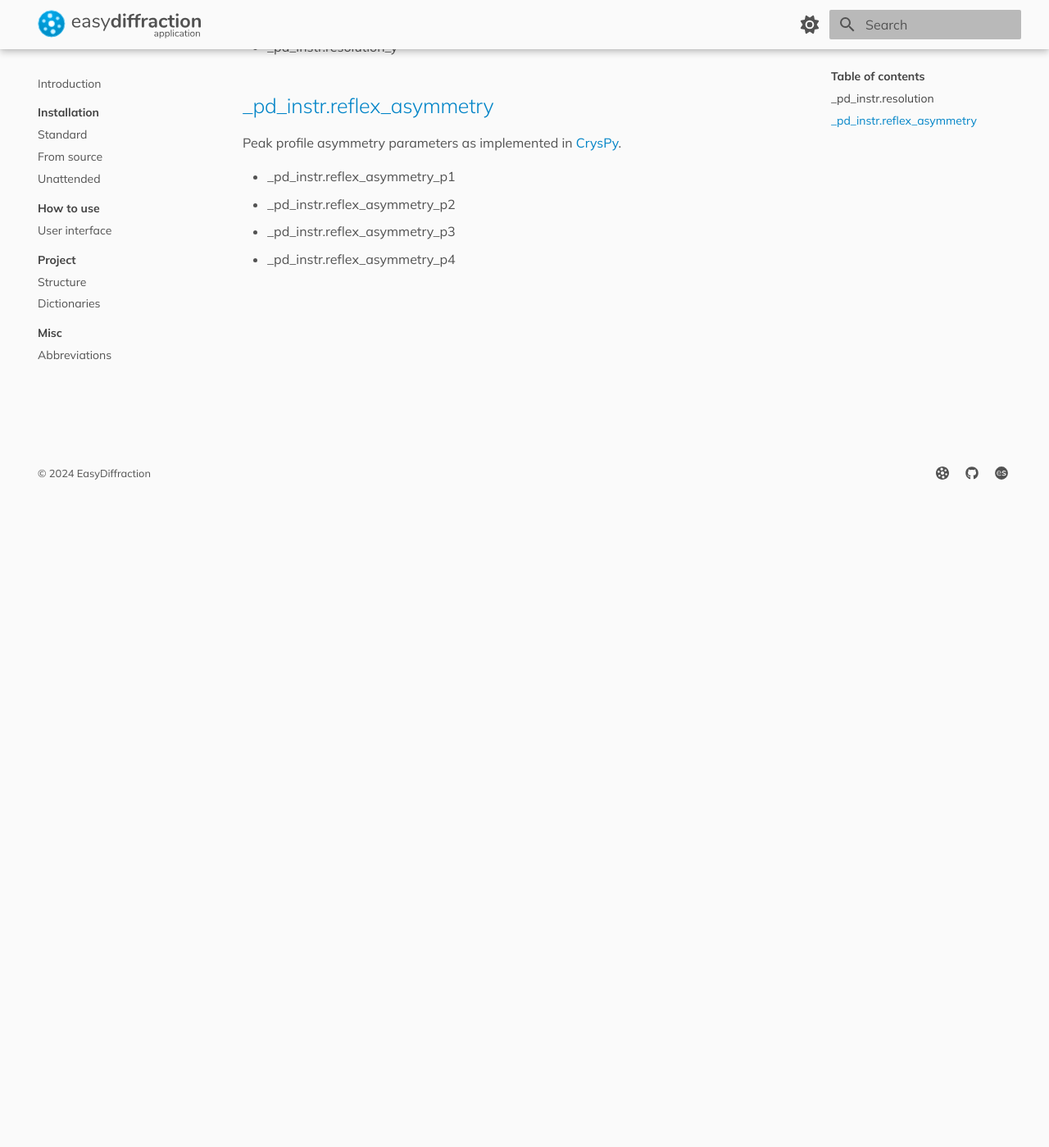
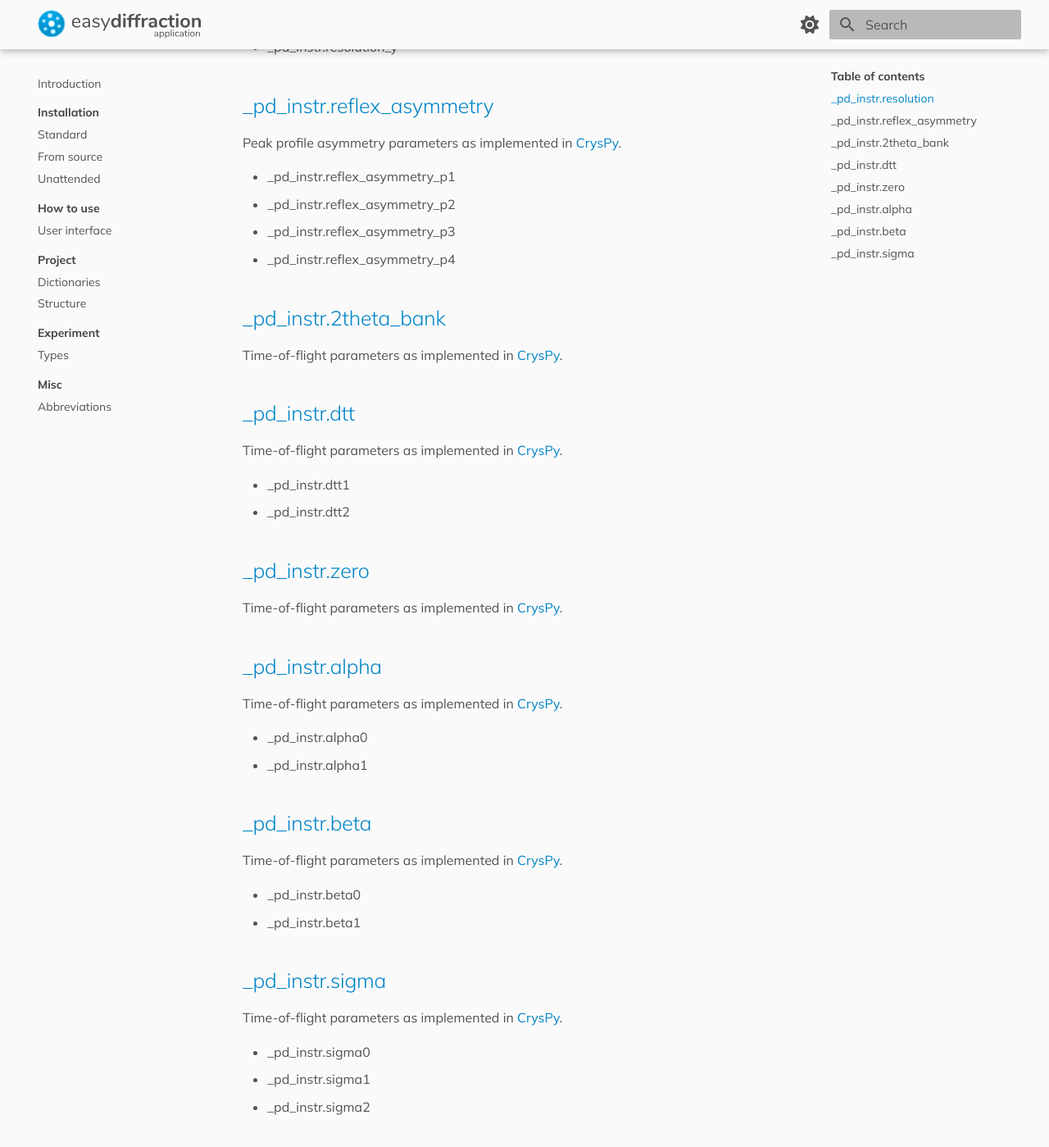
Before and after one commit to EasyScience/EasyDiffractionAppDocs, an MkDocs documentation site: the page built from docs/project/dictionaries/_pd_instr.md, in a window 1280 px wide and 1400 px high, scrolled down 791 px. Shown: the whole window at 82% size. Built offline with MkDocs 1.6.1 and Material for MkDocs 9.7.7, drawn with Linux system fonts in a browser that asks for light colours; comment, search, counter and statistics services are not loaded; before the commit the page ends 1209 px from its top, so only the background shows below that.

Commit message:
Add more experiment types and keywords

````diff
--- /dev/null
+++ b/docs/experiment/types.md
@@ -0,0 +1,162 @@
+[3]: ../../misc/abbreviations
+
+# Experiment types
+
+### [pd-neut-cwl][3]{:.label-experiment}
+
+```c++
+data_hrpt
+
+_diffrn_radiation.probe neutron
+
+_diffrn_radiation_wavelength.wavelength 1.494
+
+_pd_calib.2theta_offset  0.6225(4)
+
+_pd_instr.resolution_u  0.0834
+_pd_instr.resolution_v -0.1168
+_pd_instr.resolution_w  0.123
+_pd_instr.resolution_x  0
+_pd_instr.resolution_y  0.0797
+
+_pd_instr.reflex_asymmetry_p1 0
+_pd_instr.reflex_asymmetry_p2 0
+_pd_instr.reflex_asymmetry_p3 0
+_pd_instr.reflex_asymmetry_p4 0
+
+loop_
+_pd_phase_block.id
+_pd_phase_block.scale
+lbco 9.0976(3)
+
+loop_
+_pd_background.line_segment_X
+_pd_background.line_segment_intensity
+_pd_background.X_coordinate
+ 10  174.3  2theta
+ 20  159.8  2theta
+ 30  167.9  2theta
+ 50  166.1  2theta
+ 70  172.3  2theta
+ 90  171.1  2theta
+110  172.4  2theta
+130  182.5  2theta
+150  173.0  2theta
+165  171.1  2theta
+
+loop_
+_pd_meas.2theta_scan
+_pd_meas.intensity_total
+_pd_meas.intensity_total_su
+ 10.00  167  12.6
+ 10.05  157  12.5
+ 10.10  187  13.3
+ 10.15  197  14.0
+ 10.20  164  12.5
+ 10.25  171  13.0
+...
+164.60  153  20.7
+164.65  173  30.1
+164.70  187  27.9
+164.75  175  38.2
+164.80  168  30.9
+164.85  109  41.2
+```
+
+### [pd-neut-tof][3]{:.label-experiment}
+
+```c++
+data_wish
+
+_diffrn_radiation.probe neutron
+
+_pd_instr.2theta_bank 152.827
+
+_pd_instr.dtt1 20773.1(3)
+_pd_instr.dtt2    -1.08308
+_pd_instr.zero   -13.7(5)
+
+_pd_instr.alpha0 -0.009(1)
+_pd_instr.alpha1  0.109(2)
+_pd_instr.beta0   0.00670(3)
+_pd_instr.beta1   0.0100(3)
+_pd_instr.sigma0  0
+_pd_instr.sigma1  0
+_pd_instr.sigma2 15.7(8)
+
+loop_
+_pd_phase_block.id
+_pd_phase_block.scale
+ncaf 1.093(5)
+
+loop_
+_pd_background.line_segment_X
+_pd_background.line_segment_intensity
+_pd_background.X_coordinate
+  9162.3  465(38) time-of-flight
+ 11136.8  593(30) time-of-flight
+ 14906.5  546(18) time-of-flight
+ 17352.2  496(14) time-of-flight
+ 20179.5  452(10) time-of-flight
+ 22176.0  468(12) time-of-flight
+ 24644.7  380(6)  time-of-flight
+ 28257.2  378(4)  time-of-flight
+ 34034.4  328(4)  time-of-flight
+ 41214.6  323(3)  time-of-flight
+ 49830.9  273(3)  time-of-flight
+ 58204.9  260(4)  time-of-flight
+ 70186.9  262(5)  time-of-flight
+ 82103.2  268(5)  time-of-flight
+102712.0  262(15) time-of-flight
+
+loop_
+_pd_meas.time_of_flight
+_pd_meas.intensity_total
+_pd_meas.intensity_total_su
+  9001.0  616.523  124.564
+  9006.8  578.769  123.141
+  9012.6  574.184  120.507
+  9018.5  507.739  111.300
+  9024.3  404.672  101.616
+  9030.1  469.244  107.991
+...
+103085.0  275.072   60.978
+103151.4  214.187   55.675
+103217.9  256.211   62.825
+103284.4  323.872   73.082
+103351.0  242.382   65.736
+103417.6  277.666   73.837
+```
+
+### [sc-neut-cwl][3]{:.label-experiment}
+
+```c++
+data_heidi
+
+_diffrn_radiation.probe neutron
+
+_diffrn_radiation_wavelength.wavelength 0.793
+
+loop_
+_exptl_crystal.id
+_exptl_crystal.scale
+tbti 2.92(6)
+
+loop_
+_refln.index_h
+_refln.index_k
+_refln.index_l
+_refln.intensity_meas
+_refln.intensity_meas_su
+ 1  1  1   194.5677    2.3253
+ 2  2  0    22.6319    1.1233
+ 3  1  1    99.2917    2.5620
+ 2  2  2   219.2877    3.2522
+...
+16  8  8    29.3063   12.6552
+17  7  7  1601.5154  628.8915
+13 13  7  1176.0896  414.6018
+19  5  1     0.8334   20.4207
+15  9  9    10.9864    8.0650
+12 12 10    14.4074   11.3800
+```
--- a/docs/project/dictionaries.md
+++ b/docs/project/dictionaries.md
@@ -10,6 +11,11 @@ All names for describing the EasyDiffraction project are divided into several di
 
 This dictionary provides data names for describing model parameters.
 
+### [pd-neut-cwl][3]{:.label-experiment} [pd-neut-tof][3]{:.label-experiment} [sc-neut-cwl][3]{:.label-experiment} [pd-xray][3]{:.label-experiment}
+
+* [\_space_group](dictionaries/_space_group.md) [coreCIF][1]{:.label-cif}
+    * [\_space_group.name_H-M_alt](dictionaries/_space_group.md) [coreCIF][1]{:.label-cif}
+    * [\_space_group.IT_coordinate_system_code](dictionaries/_space_group.md) [coreCIF][1]{:.label-cif}
 * [\_cell](dictionaries/_cell.md) [coreCIF][1]{:.label-cif}
     * [\_cell.angle_alpha](dictionaries/_cell.md) [coreCIF][1]{:.label-cif}
     * [\_cell.angle_beta](dictionaries/_cell.md) [coreCIF][1]{:.label-cif}
@@ -28,22 +34,30 @@ This dictionary provides data names for describing model parameters.
     * [\_atom_site.B_iso_or_equiv](dictionaries/_atom_site.md) [coreCIF][1]{:.label-cif}
     * [\_atom_site.site_symmetry_multiplicity](dictionaries/_atom_site.md) [coreCIF][1]{:.label-cif}
     * [\_atom_site.Wyckoff_symbol](dictionaries/_atom_site.md) [coreCIF][1]{:.label-cif}
-* [\_space_group](dictionaries/_space_group.md) [coreCIF][1]{:.label-cif}
-    * [\_space_group.name_H-M_alt](dictionaries/_space_group.md) [coreCIF][1]{:.label-cif}
-    * [\_space_group.IT_coordinate_system_code](dictionaries/_space_group.md) [coreCIF][1]{:.label-cif}
 
 ## Experiment and instrument dictionary
 
 This dictionary provides data names for describing experimental and instrumental parameters.
 
+### [pd-neut-cwl][3]{:.label-experiment} [pd-neut-tof][3]{:.label-experiment} [sc-neut-cwl][3]{:.label-experiment} [pd-xray][3]{:.label-experiment}
+
 * [\_diffrn_radiation](dictionaries/_diffrn_radiation.md) [coreCIF][1]{:.label-cif}
     * [\_diffrn_radiation.probe](dictionaries/_diffrn_radiation.md) [coreCIF][1]{:.label-cif}
+
+### [pd-neut-cwl][3]{:.label-experiment} [sc-neut-cwl][3]{:.label-experiment} [pd-xray][3]{:.label-experiment}
+
 * [\_diffrn_radiation_wavelength](dictionaries/_diffrn_radiation_wavelength.md) [coreCIF][1]{:.label-cif}
     * [\_diffrn_radiation_wavelength.wavelength](dictionaries/_diffrn_radiation_wavelength.md) [coreCIF][1]{:.label-cif}
 * [\_pd_background](dictionaries/_pd_background.md) [pdCIF][2]{:.label-cif}
     * [\_pd_background.line_segment_X](dictionaries/_pd_background.md) [pdCIF][2]{:.label-cif}
     * [\_pd_background.line_segment_intensity](dictionaries/_pd_background.md) [pdCIF][2]{:.label-cif}
     * [\_pd_background.X_coordinate](dictionaries/_pd_background.md) [pdCIF][2]{:.label-cif}
+* [\_pd_phase_block](dictionaries/_pd_phase.md) [pdCIF][2]{:.label-cif}
+    * [\_pd_phase_block.id](dictionaries/_pd_phase.md) [pdCIF][2]{:.label-cif}
+    * [\_pd_phase_block.scale](dictionaries/_pd_phase.md) [customCIF][0]{:.label-cif}
+
+### [pd-neut-cwl][3]{:.label-experiment}
+
 * [\_pd_calib](dictionaries/_pd_calib.md) [pdCIF][2]{:.label-cif}
     * [\_pd_calib.2theta_offset](dictionaries/_pd_calib.md) [pdCIF][2]{:.label-cif}
 * [\_pd_instr](dictionaries/_pd_instr.md) [pdCIF][2]{:.label-cif}
@@ -60,6 +74,33 @@ This dictionary provides data names for describing experimental and instrumental
     * [\_pd_meas.2theta_scan](dictionaries/_pd_meas.md) [pdCIF][2]{:.label-cif}
     * [\_pd_meas.intensity_total](dictionaries/_pd_meas.md) [pdCIF][2]{:.label-cif}
     * [\_pd_meas.intensity_total_su](dictionaries/_pd_meas.md) [pdCIF][2]{:.label-cif}
-* [\_pd_phase_block](dictionaries/_pd_phase.md) [pdCIF][2]{:.label-cif}
-    * [\_pd_phase_block.id](dictionaries/_pd_phase.md) [pdCIF][2]{:.label-cif}
-    * [\_pd_phase_block.scale](dictionaries/_pd_phase.md) [customCIF][0]{:.label-cif}
+
+### [pd-neut-tof][3]{:.label-experiment}
+
+* [\_pd_instr](dictionaries/_pd_instr.md) [pdCIF][2]{:.label-cif}
+    * [\_pd_instr.zero](dictionaries/_pd_instr.md) [customCIF][0]{:.label-cif}
+    * [\_pd_instr.dtt1](dictionaries/_pd_instr.md) [customCIF][0]{:.label-cif}
+    * [\_pd_instr.dtt2](dictionaries/_pd_instr.md) [customCIF][0]{:.label-cif}
+    * [\_pd_instr.2theta_bank](dictionaries/_pd_instr.md) [customCIF][0]{:.label-cif}
+    * [\_pd_instr.alpha0](dictionaries/_pd_instr.md) [customCIF][0]{:.label-cif}
+    * [\_pd_instr.alpha1](dictionaries/_pd_instr.md) [customCIF][0]{:.label-cif}
+    * [\_pd_instr.beta0](dictionaries/_pd_instr.md) [customCIF][0]{:.label-cif}
+    * [\_pd_instr.beta1](dictionaries/_pd_instr.md) [customCIF][0]{:.label-cif}
+    * [\_pd_instr.sigma0](dictionaries/_pd_instr.md) [customCIF][0]{:.label-cif}
+    * [\_pd_instr.sigma1](dictionaries/_pd_instr.md) [customCIF][0]{:.label-cif}
+    * [\_pd_instr.sigma2](dictionaries/_pd_instr.md) [customCIF][0]{:.label-cif}
+* [\_pd_meas](dictionaries/_pd_meas.md) [pdCIF][2]{:.label-cif}
+    * [\_pd_meas.time_of_flight](dictionaries/_pd_meas.md) [pdCIF][2]{:.label-cif}
+    * [\_pd_meas.intensity_total](dictionaries/_pd_meas.md) [pdCIF][2]{:.label-cif}
+    * [\_pd_meas.intensity_total_su](dictionaries/_pd_meas.md) [pdCIF][2]{:.label-cif}
+
+### [sc-neut-cwl][3]{:.label-experiment}
+
+* [\_extinction](dictionaries/_extinction.md) [customCIF][0]{:.label-cif}
+    * [\_extinction.model](dictionaries/_extinction.md) [customCIF][0]{:.label-cif}
+    * [\_extinction.mosaicity](dictionaries/_extinction.md) [customCIF][0]{:.label-cif}
+    * [\_extinction.radius](dictionaries/_extinction.md) [customCIF][0]{:.label-cif}
+
+* [\_exptl_crystal](dictionaries/_exptl_crystal.md) [customCIF][0]{:.label-cif}
+    * [\_exptl_crystal.id](dictionaries/_exptl_crystal.md) [customCIF][0]{:.label-cif}
+    * [\_exptl_crystal.scale](dictionaries/_exptl_crystal.md) [customCIF][0]{:.label-cif}
--- a/docs/project/dictionaries/_pd_instr.md
+++ b/docs/project/dictionaries/_pd_instr.md
@@ -34,3 +34,40 @@ Peak profile asymmetry parameters as implemented in [CrysPy](https://cryspy.fr).
 * \_pd_instr.reflex_asymmetry_p2
 * \_pd_instr.reflex_asymmetry_p3
 * \_pd_instr.reflex_asymmetry_p4
+
+## [\_pd_instr.2theta_bank](#)
+
+Time-of-flight parameters as implemented in [CrysPy](https://cryspy.fr).
+
+## [\_pd_instr.dtt](#)
+
+Time-of-flight parameters as implemented in [CrysPy](https://cryspy.fr).
+
+* \_pd_instr.dtt1
+* \_pd_instr.dtt2
+
+## [\_pd_instr.zero](#)
+
+Time-of-flight parameters as implemented in [CrysPy](https://cryspy.fr).
+
+## [\_pd_instr.alpha](#)
+
+Time-of-flight parameters as implemented in [CrysPy](https://cryspy.fr).
+
+* \_pd_instr.alpha0
+* \_pd_instr.alpha1
+
+## [\_pd_instr.beta](#)
+
+Time-of-flight parameters as implemented in [CrysPy](https://cryspy.fr).
+
+* \_pd_instr.beta0
+* \_pd_instr.beta1
+
+## [\_pd_instr.sigma](#)
+
+Time-of-flight parameters as implemented in [CrysPy](https://cryspy.fr).
+
+* \_pd_instr.sigma0
+* \_pd_instr.sigma1
+* \_pd_instr.sigma2
--- a/mkdocs.yml
+++ b/mkdocs.yml
@@ -1,5 +1,10 @@
 # Project information
-site_name: EasyDiffraction
+site_name: EasyDiffraction Application
+site_url: https://docs.easydiffraction.org/app
+
+# Repository
+repo_url: https://github.com/easyscience/EasyDiffractionAppDocs
+edit_uri: edit/develop/docs/
 
 # Copyright
 copyright: © 2024 EasyDiffraction
@@ -10,9 +15,11 @@ theme:
   custom_dir: overrides
   features:
     - content.action.edit
+    #- content.action.view
     - content.code.annotate
     - content.code.copy  # Auto generated button to copy a code block's content
     - content.tooltips
+    - navigation.footer
     - navigation.indexes
     - navigation.sections
     - navigation.top  # Back-to-top button
@@ -44,13 +51,7 @@ theme:
     edit: material/file-edit-outline
   favicon: assets/favicon.ico
 
-# Customization
-extra_css:
-  - assets/stylesheets/extra.css
-extra_javascript:
-  - assets/javascripts/extra.js
-
-# Footer
+# Additional configuration
 extra:
   generator: false  # Disable `Made with Material for MkDocs` (bottom left)
   social:  # Icons (bottom right)
@@ -61,9 +62,11 @@ extra:
     - icon: easyscience
       link: https://easyscience.software
 
-# Repository
-repo_url: https://github.com/easyscience/EasyDiffractionAppDocs
-edit_uri: edit/develop/docs/
+# Customization
+extra_css:
+  - assets/stylesheets/extra.css
+extra_javascript:
+  - assets/javascripts/extra.js
 
 # Extensions
 markdown_extensions:
@@ -80,6 +83,9 @@ markdown_extensions:
       toc_depth: 2
 
 # Page tree
+not_in_nav: |
+  project/dictionaries
+
 nav:
   - Introduction: index.md
   - Installation:
@@ -89,7 +95,9 @@ nav:
   - How to use:
     - User interface: how-to-use/user-interface.md
   - Project:
+    - Dictionaries: project/dictionaries.md
     - Structure: project/structure.md
-    - Dictionaries: project/dictionaries.md
+  - Experiment:
+    - Types: experiment/types.md
   - Misc:
     - Abbreviations: misc/abbreviations.md
````
Also changed, not shown: other parts of docs/project/dictionaries.md (+1 -0 lines), docs/misc/abbreviations.md (+8 -1 lines), docs/project/dictionaries/_pd_background.md (+2 -0 lines), docs/project/dictionaries/_pd_meas.md (+4 -0 lines).
